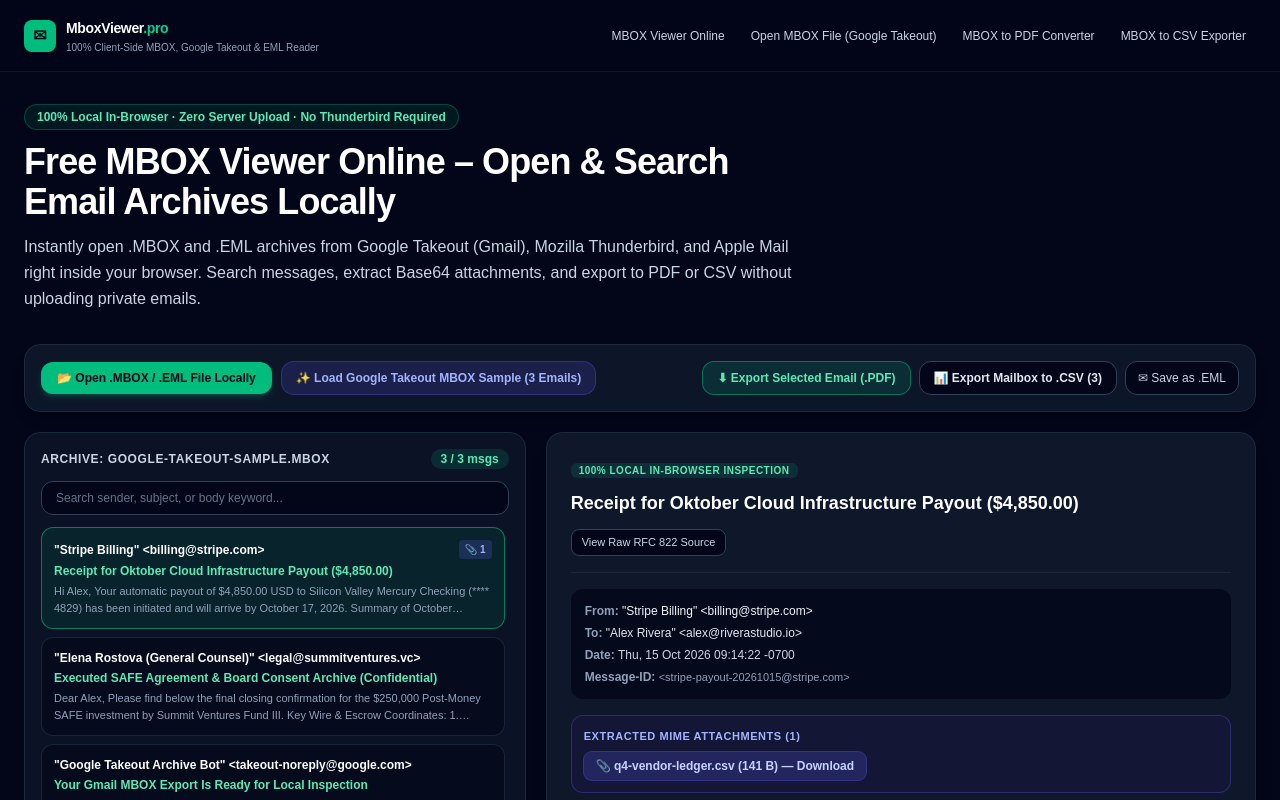
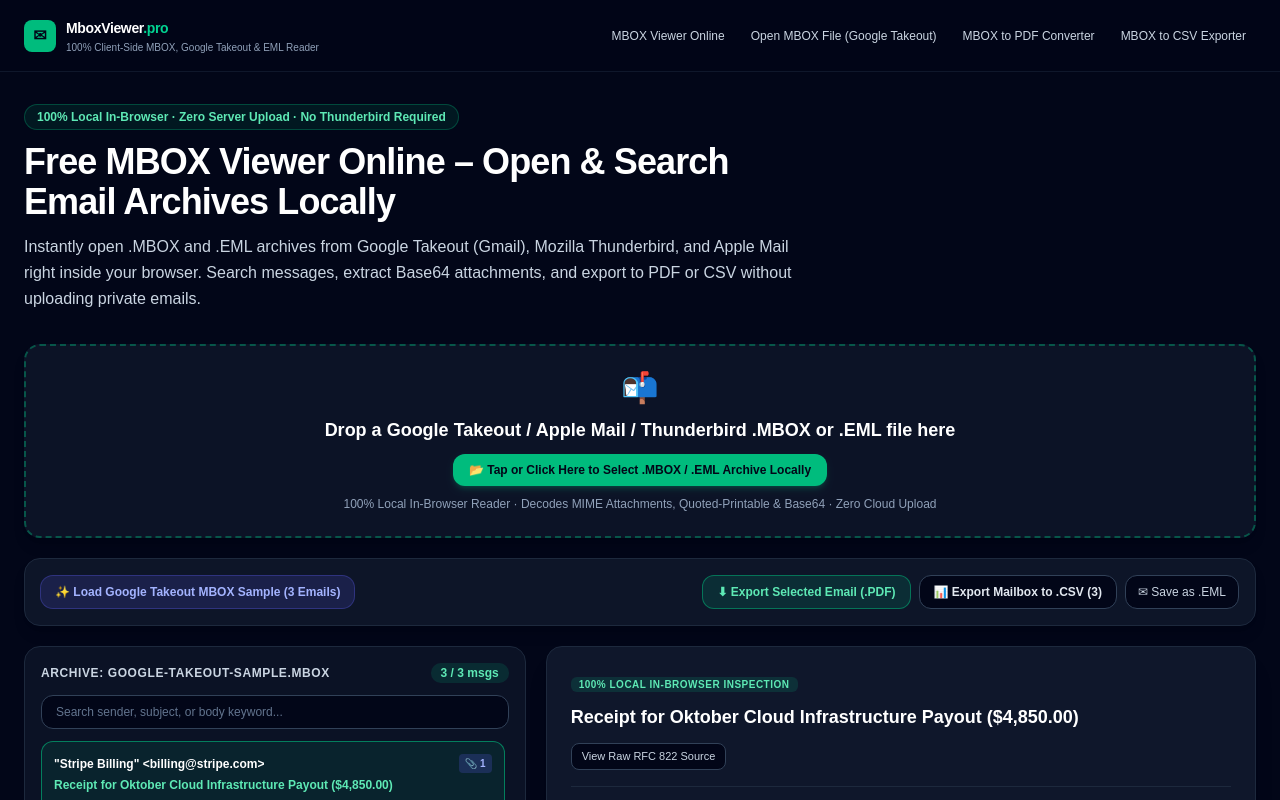
Before and after one commit to plaguang/mbox-viewer, a Next.js app: page / in a window 1280 px wide. Shown: the top 800 px of the page. Built offline with nearby package versions, Linux system fonts and the light colour scheme; no server answers.

Commit message:
feat: expand core workspace features based on real Bing/Copilot user sessions

```diff
--- a/src/components/MboxWorkspace.tsx
+++ b/src/components/MboxWorkspace.tsx
@@ -522,11 +522,16 @@
 
   return (
     <div className="space-y-5">
-      {/* 顶部上传与一键操作栏 */}
-      <div className="flex flex-wrap items-center justify-between gap-3 rounded-2xl border border-slate-800 bg-slate-900/90 p-4 shadow-lg">
-        <div className="flex flex-wrap items-center gap-2.5">
-          <label className="relative cursor-pointer rounded-xl bg-emerald-500 px-4 py-2 text-xs font-bold text-slate-950 shadow-md shadow-emerald-500/20 transition hover:bg-emerald-400 active:scale-[0.99]">
-            <span className="pointer-events-none">📂 Open .MBOX / .EML File Locally</span>
+      {/* 大尺寸拖拽/点击上传卡片：方便用户直接把 Google Takeout / Thunderbird .MBOX 或 .EML 拖入页面 */}
+      <label
+        data-testid="mbox-dropzone-card"
+        onDragOver={(e) => e.preventDefault()}
+        onDrop={(e) => {
+          e.preventDefault();
+          if (e.dataTransfer.files?.length) handleFileUpload(e.dataTransfer.files);
+        }}
+        className="relative flex cursor-pointer flex-col items-center justify-center gap-2.5 rounded-2xl border-2 border-dashed border-emerald-500/40 bg-slate-900/80 p-6 text-center shadow-lg transition hover:border-emerald-400 hover:bg-slate-900 active:scale-[0.99]"
+      >
         <input
           data-testid="mbox-file-input"
           type="file"
@@ -534,8 +539,21 @@
           className="sr-only"
           onChange={(e) => handleFileUpload(e.target.files)}
         />
+        <span className="pointer-events-none text-3xl">📬</span>
+        <span className="pointer-events-none text-base font-bold text-white sm:text-lg">
+          Drop a Google Takeout / Apple Mail / Thunderbird .MBOX or .EML file here
+        </span>
+        <span className="pointer-events-none inline-flex items-center gap-1.5 rounded-xl bg-emerald-500 px-4 py-2 text-xs font-bold text-slate-950 shadow-md shadow-emerald-500/20">
+          📂 Tap or Click Here to Select .MBOX / .EML Archive Locally
+        </span>
+        <span className="pointer-events-none text-xs text-slate-400">
+          100% Local In-Browser Reader · Decodes MIME Attachments, Quoted-Printable &amp; Base64 · Zero Cloud Upload
+        </span>
       </label>
 
+      {/* 顶部一键操作栏 */}
+      <div className="flex flex-wrap items-center justify-between gap-3 rounded-2xl border border-slate-800 bg-slate-900/90 p-4 shadow-lg">
+        <div className="flex flex-wrap items-center gap-2.5">
           <button
             type="button"
             data-testid="load-sample-mbox"
```
Lines whose indentation alone changed are shown as unchanged.
